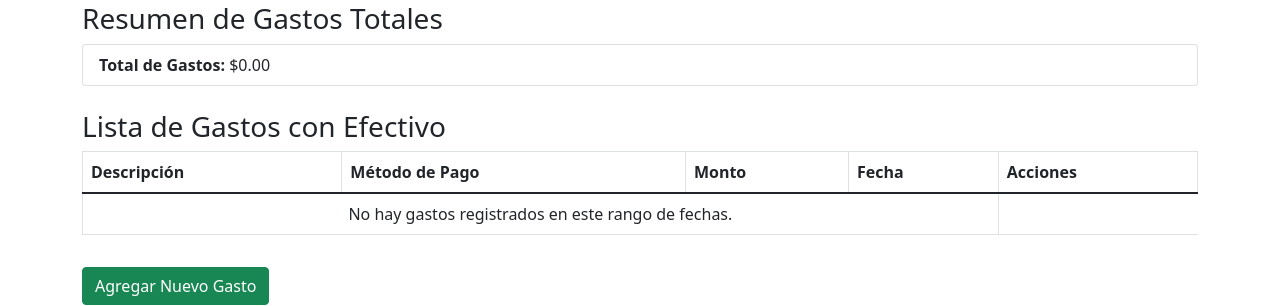
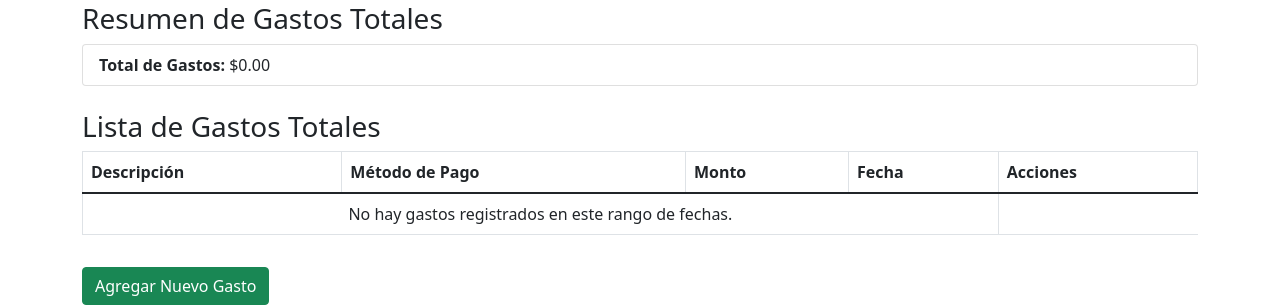
Before and after one commit to CuauhtemocEG/GestionGastos, a PHP site: page / in a window 1280 px wide. Shown: the part 494-800 px from the top of the page. Run offline with PHP 8.4, Linux system fonts and the light colour scheme; data that the repository does not hold is empty.

Commit message:
Gastos totales

```diff
--- a/index.php
+++ b/index.php
@@ -202,7 +202,7 @@ $totalGastosAll = calcularTotales($gastosTotales);
                 </ul>
 
                 <!-- Mostrar los gastos Efectivo-->
-                <h3>Lista de Gastos con Efectivo</h3>
+                <h3>Lista de Gastos Totales</h3>
                 <table class="table table-bordered">
                     <thead>
                         <tr>
```
